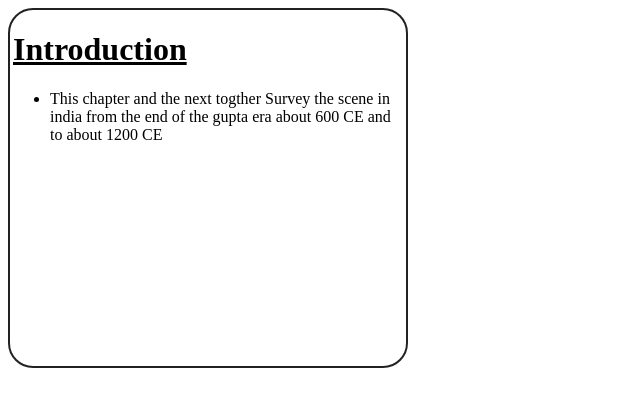
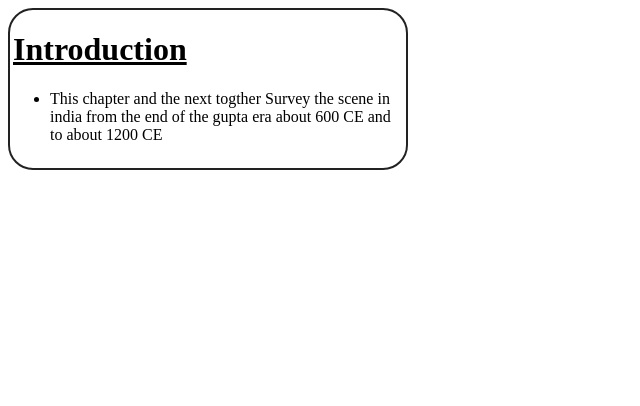
Before and after one commit to python382/S.S, a plain HTML site: page index.html in a window 1280 px wide. Shown: the whole page, without its empty margins (0-640 px from the left). Drawn offline with Linux system fonts and the light colour scheme.

Commit message:
Update notes

```diff
--- a/style.css
+++ b/style.css
@@ -1,6 +1,6 @@
 .rectangle {
     width: 400px;
-    height: 20lh;
+    height: 9lh;
     border: 2px solid #222;
     box-sizing: border-box;
     overflow: auto;
```
